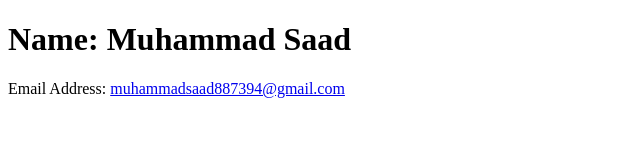
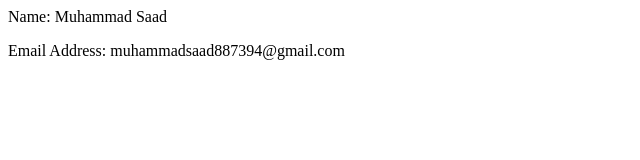
Before and after one commit to Muh-Saad-03/Muh-Saad-03.github.io, a plain HTML site: page index.html in a window 1280 px wide. Shown: the whole page, without its empty margins (0-640 px from the left). Drawn offline with Linux system fonts and the light colour scheme.

Commit message:
Update index.html

```diff
--- a/index.html
+++ b/index.html
@@ -1,12 +1,2 @@
-<!DOCTYPE html>
-<html lang="en">
-<head>
-    <meta charset="UTF-8">
-    <meta name="viewport" content="width=device-width, initial-scale=1.0">
-    <title>Portfolio</title>
-</head>
-<body>
-    <h1>Name: Muhammad Saad</h1>
-    <p>Email Address: <a href="mailto:muhammadsaad887394@gmail.com">muhammadsaad887394@gmail.com</a></p>
-</body>
-</html>
+<p>Name: Muhammad Saad</p>
+<p>Email Address: muhammadsaad887394@gmail.com</p>
```
